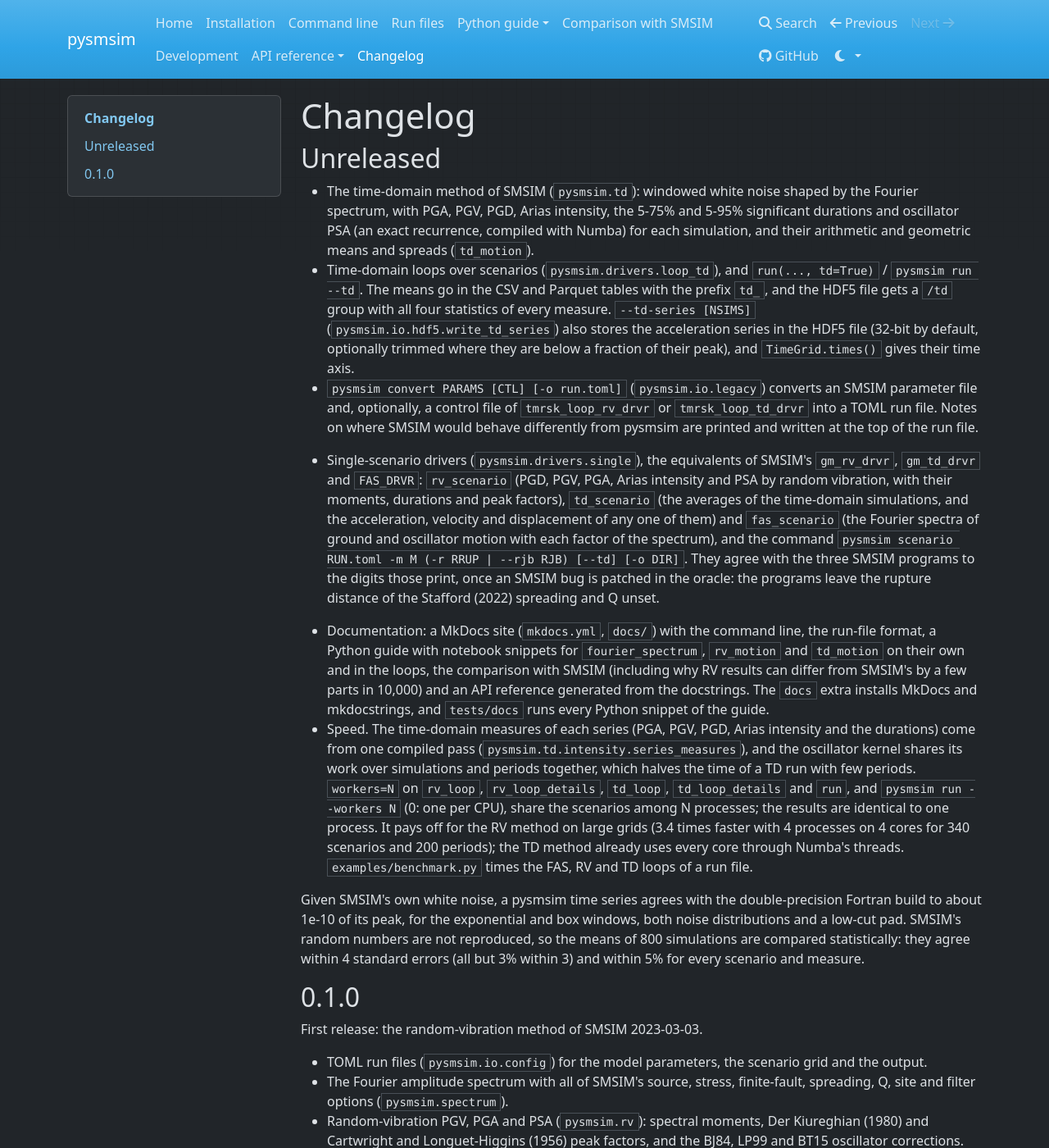
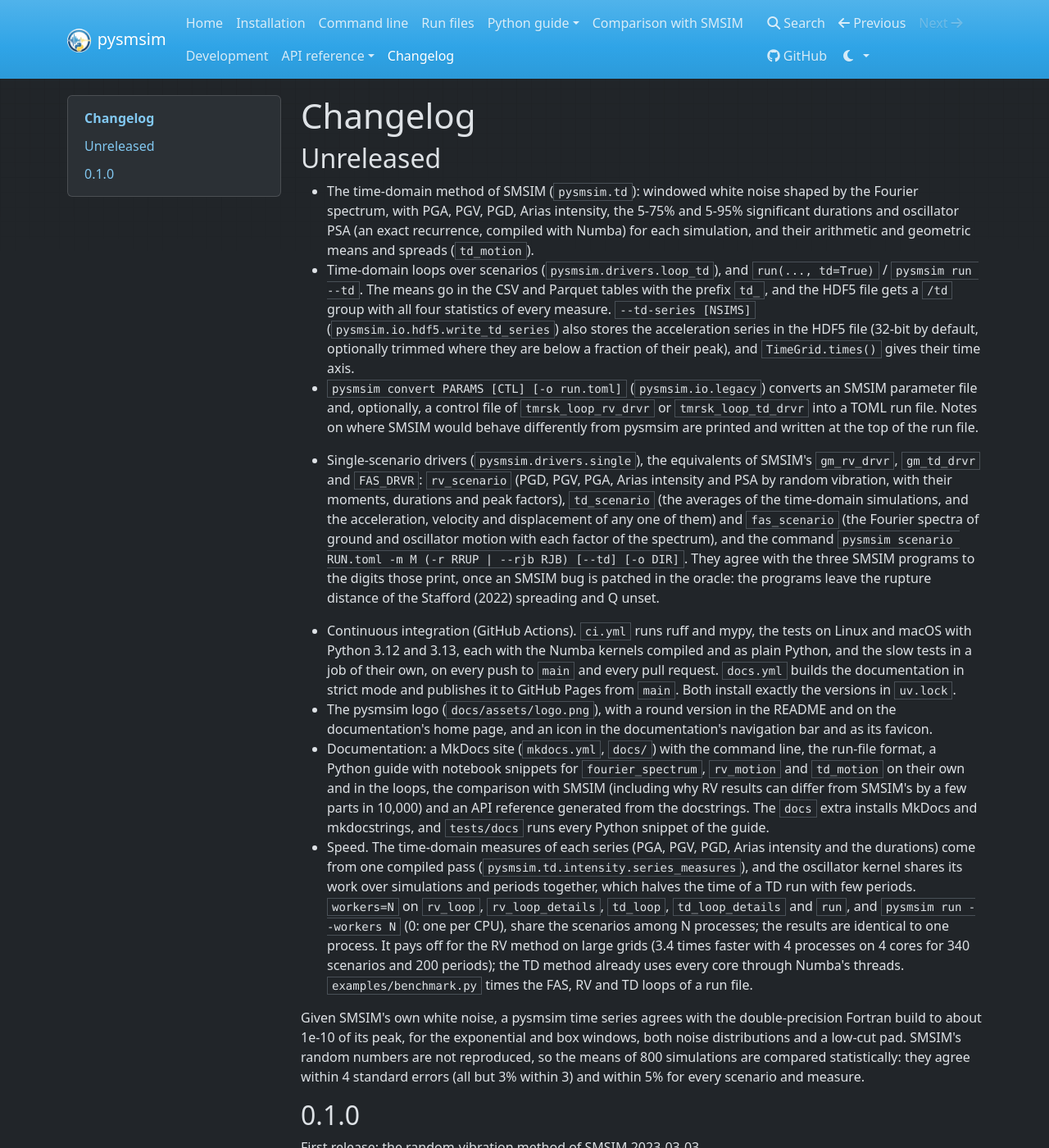
Before and after one commit to earthquake-ground-motion/pysmsim, an MkDocs documentation site: the page built from docs/changelog.md, in a window 1280 px wide and 1400 px high. Shown: the whole window at 82% size. Built offline with MkDocs 1.6.1, drawn with Linux system fonts in a browser that asks for light colours; nearby versions of some CDN libraries.

Commit message:
Add continuous integration, GitHub Pages publishing and the logo
- ci.yml: ruff and mypy; the tests except the slow ones on Linux and
  macOS, Python 3.12 and 3.13, with and without NUMBA_DISABLE_JIT; the
  slow tests in a job of their own. Every job installs uv.lock exactly.
- docs.yml: mkdocs build --strict, and on main publishing the site to
  GitHub Pages.
- test_models_are_frozen accepts the TypeError that Python 3.12 raises
  for a new attribute of a derived frozen dataclass with slots.
- The pysmsim logo: a round version in the README and on the docs home
  page, an icon in the navigation bar and as the favicon.
- README badges, site_url, and the CI sections of CLAUDE.md and the
  development page.

Co-Authored-By: Claude Opus 5.5 <noreply@anthropic.com>
Claude-Session: https://claude.ai/code/session_01WvU1Z7me5BYf7MEbjRijKU

```diff
--- a/CHANGELOG.md
+++ b/CHANGELOG.md
@@ -32,6 +32,15 @@
   They agree with the three SMSIM programs to the digits those print, once
   an SMSIM bug is patched in the oracle: the programs leave the rupture
   distance of the Stafford (2022) spreading and Q unset.
+- Continuous integration (GitHub Actions). `ci.yml` runs ruff and mypy,
+  the tests on Linux and macOS with Python 3.12 and 3.13, each with the
+  Numba kernels compiled and as plain Python, and the slow tests in a job
+  of their own, on every push to `main` and every pull request.
+  `docs.yml` builds the documentation in strict mode and publishes it to
+  GitHub Pages from `main`. Both install exactly the versions in `uv.lock`.
+- The pysmsim logo (`docs/assets/logo.png`), with a round version in the
+  README and on the documentation's home page, and an icon in the
+  documentation's navigation bar and as its favicon.
 - Documentation: a MkDocs site (`mkdocs.yml`, `docs/`) with the command
   line, the run-file format, a Python guide with notebook snippets for
   `fourier_spectrum`, `rv_motion` and `td_motion` on their own and in the
--- /dev/null
+++ b/docs/_overrides/main.html
@@ -0,0 +1,10 @@
+{% extends "base.html" %}
+
+{#- The logo next to the site name in the navigation bar #}
+{%- block site_name %}
+<a class="navbar-brand" href="{{ nav.homepage.url|url }}"><img class="site-logo" src="{{ 'assets/icon.png'|url }}" alt="">{{ config.site_name }}</a>
+{%- endblock %}
+
+{%- block extrahead %}
+<link rel="apple-touch-icon" href="{{ 'img/apple-touch-icon.png'|url }}">
+{%- endblock %}
--- a/docs/css/extra.css
+++ b/docs/css/extra.css
@@ -2,3 +2,21 @@
 .bs-sidebar .nav > li > a {
   overflow-wrap: anywhere;
 }
+
+/* The logo next to the site name in the navigation bar */
+.navbar-brand .site-logo {
+  height: 1.8rem;
+  margin: -0.4rem 0.5rem -0.4rem 0;
+  vertical-align: middle;
+}
+
+/* The logo at the top of the home page */
+.col-md-9 img.home-logo {
+  display: block;
+  width: 16rem;
+  max-width: 60%;
+  margin: 0 auto 1.5rem;
+  padding: 0;
+  border: none;
+  background: none;
+}
--- a/mkdocs.yml
+++ b/mkdocs.yml
@@ -1,4 +1,5 @@
 site_name: pysmsim
+site_url: https://earthquake-ground-motion.github.io/pysmsim/
 site_description: Stochastic ground-motion simulations (SMSIM) in Python
 repo_url: https://github.com/earthquake-ground-motion/pysmsim
 repo_name: GitHub
@@ -8,6 +9,7 @@ strict: true
 
 theme:
   name: mkdocs
+  custom_dir: docs/_overrides    # the logo in the navigation bar
   color_mode: dark
   user_color_mode_toggle: true
   navigation_depth: 3
@@ -79,3 +81,6 @@ markdown_extensions:
 
 exclude_docs: |
   _scripts/
+  _overrides/
+  # the full logo image, used only for the social preview
+  assets/logo.png
```
Also changed, not shown: CLAUDE.md (+11 -0 lines), README.md (+11 -0 lines), docs/development.md (+12 -0 lines), docs/index.md (+2 -0 lines), docs/assets/icon.png (added), docs/assets/logo-circle.png (added), docs/assets/logo.png (added), docs/img/apple-touch-icon.png (added), docs/img/favicon.ico (added), 3 other files.
